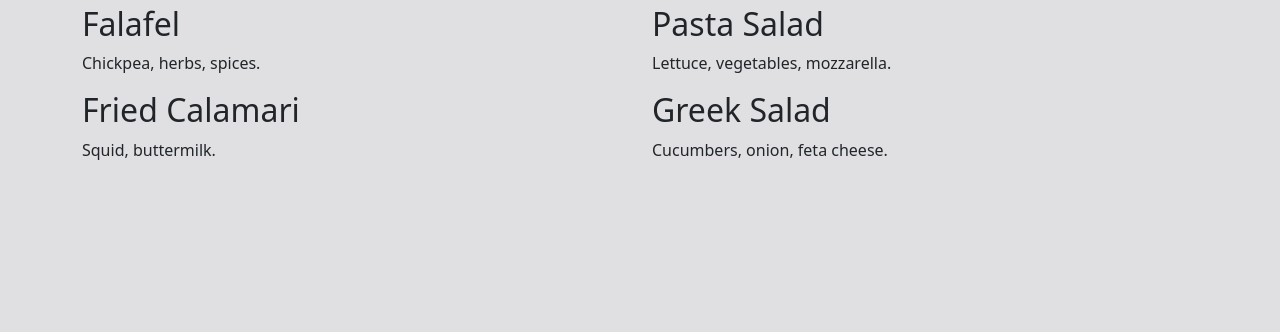
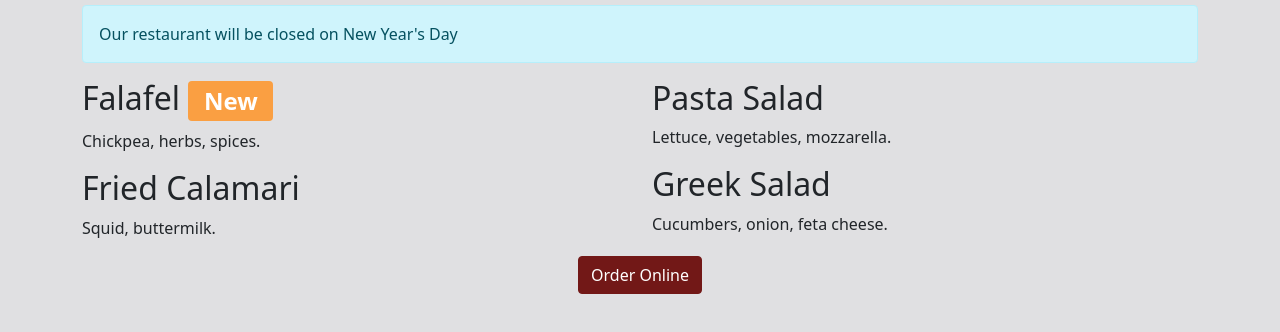
Before and after one commit to zzfima/Meta-Back-End-Developer-Professional-Certificate, a plain HTML site: page Introduction to Back-End Development/Lab Working with Bootstrap components/index.html in a window 1280 px wide. Shown: the part 266-598 px from the top of the page. Drawn offline with Linux system fonts and the light colour scheme.

Commit message:
format with prettier

```diff
--- a/Introduction to Back-End Development/Lab Working with Bootstrap components/index.html
+++ b/Introduction to Back-End Development/Lab Working with Bootstrap components/index.html
@@ -2,14 +2,15 @@
 <html>
   <head>
     <title>Little Lemon</title>
-    <link href="bootstrap.min.css" rel="stylesheet">
+    <link href="bootstrap.min.css" rel="stylesheet" />
   </head>
+
   <body>
     <div class="container">
       <div class="row">
         <div class="col-12">
           <div class="text-center">
-                    <img src="logo.png" class="img-fluid">
+            <img src="logo.png" class="img-fluid" />
           </div>
         </div>
       </div>
@@ -18,11 +19,17 @@
           <div class="text-center">
             <h1>Our Menu</h1>
           </div>
+          <div class="alert alert-info" role="alert">
+            Our restaurant will be closed on New Year's Day
+          </div>
         </div>
       </div>
       <div class="row">
         <div class="col-12 col-lg-6">
-                <h2>Falafel</h2>
+          <h2>
+            Falafel
+            <span class="badge bg-secondary"> New </span>
+          </h2>
           <p>Chickpea, herbs, spices.</p>
           <h2>Fried Calamari</h2>
           <p>Squid, buttermilk.</p>
@@ -35,6 +42,13 @@
         </div>
       </div>
     </div>
+    <div class="row">
+      <div class="col-12">
+        <div class="text-center">
+          <button type="button" class="btn btn-primary">Order Online</button>
+        </div>
+      </div>
+    </div>
     <script src="bootstrap.bundle.min.js"></script>
   </body>
 </html>
```
Also changed, not shown: Introduction to Back-End Development/Lab Working with Bootstrap components/bootstrap.bundle.min.js, Introduction to Back-End Development/Lab Working with Bootstrap components/bootstrap.min.css. Lines whose indentation alone changed are shown as unchanged.
